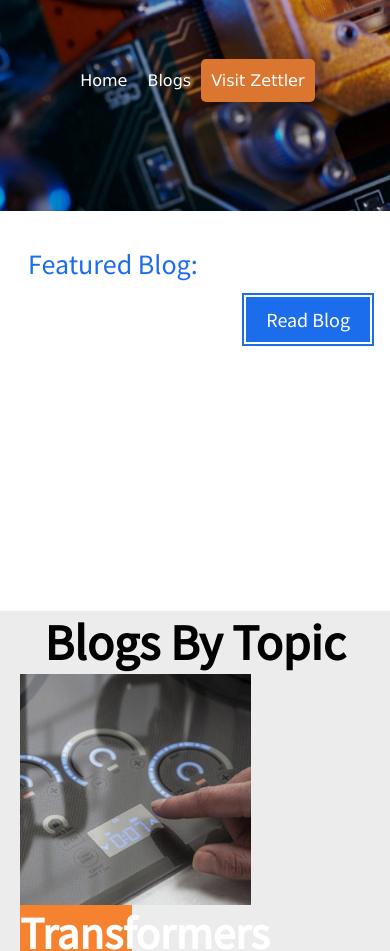
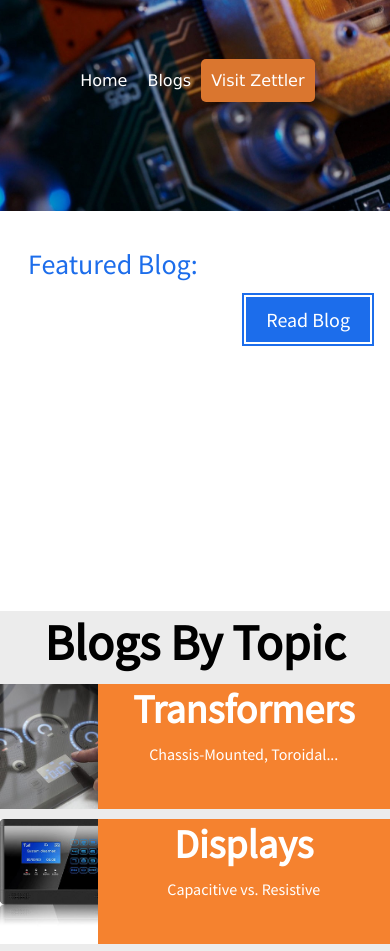
Before and after one commit to KaneMJ/ZBlog, a React app: page / in a window 390 px wide. Shown: the part 139-1090 px from the top of the page. Built offline with nearby package versions, Linux system fonts and the light colour scheme; no server answers.

Commit message:
finished making the blogtopic section responsive. Still needs a pass over

```diff
--- a/src/css/blogtopic.css
+++ b/src/css/blogtopic.css
@@ -24,7 +24,6 @@
 
 .transformerCard, .displayCard, .relayCard {
     height: 385px;
-    background-color: red;
     width: 32%;
     display: inline-block;
 }
@@ -73,11 +72,45 @@
 
 @media only screen and (max-width: 880px) {
     .transformerCard, .displayCard, .relayCard {
+        margin-top: 10px;
+        height: 125px;
+        width: 100%;
         display: block;
+    }
+
+    .relayCard {
+        margin-bottom: 10px;
     }
 
     .title {
         text-align: center;
         font-size: 50px;
     }
+
+    .imgDiv {
+        display: inline-block;
+        width: 25%;
+        height: 100%;
+    }
+
+    .description {
+        display: inline-block;
+        width: 75%;
+        height: auto;
+        vertical-align: top;
+        height: 100%;
+    }
+
+    .blogTopicWrapper {
+        padding: 0;
+    }
+
+    .description h3{
+        font-size: 40px;
+    }
+
+    .description p {
+        float: none;
+        text-align: center;
+    }
 }
--- a/src/css/featuredblog.css
+++ b/src/css/featuredblog.css
@@ -101,4 +101,8 @@
     .helper img {
         margin: 15% 5%;
     }
+
+    .blogContent h1 {
+        font-size: 26px;
+    }
 }
```
